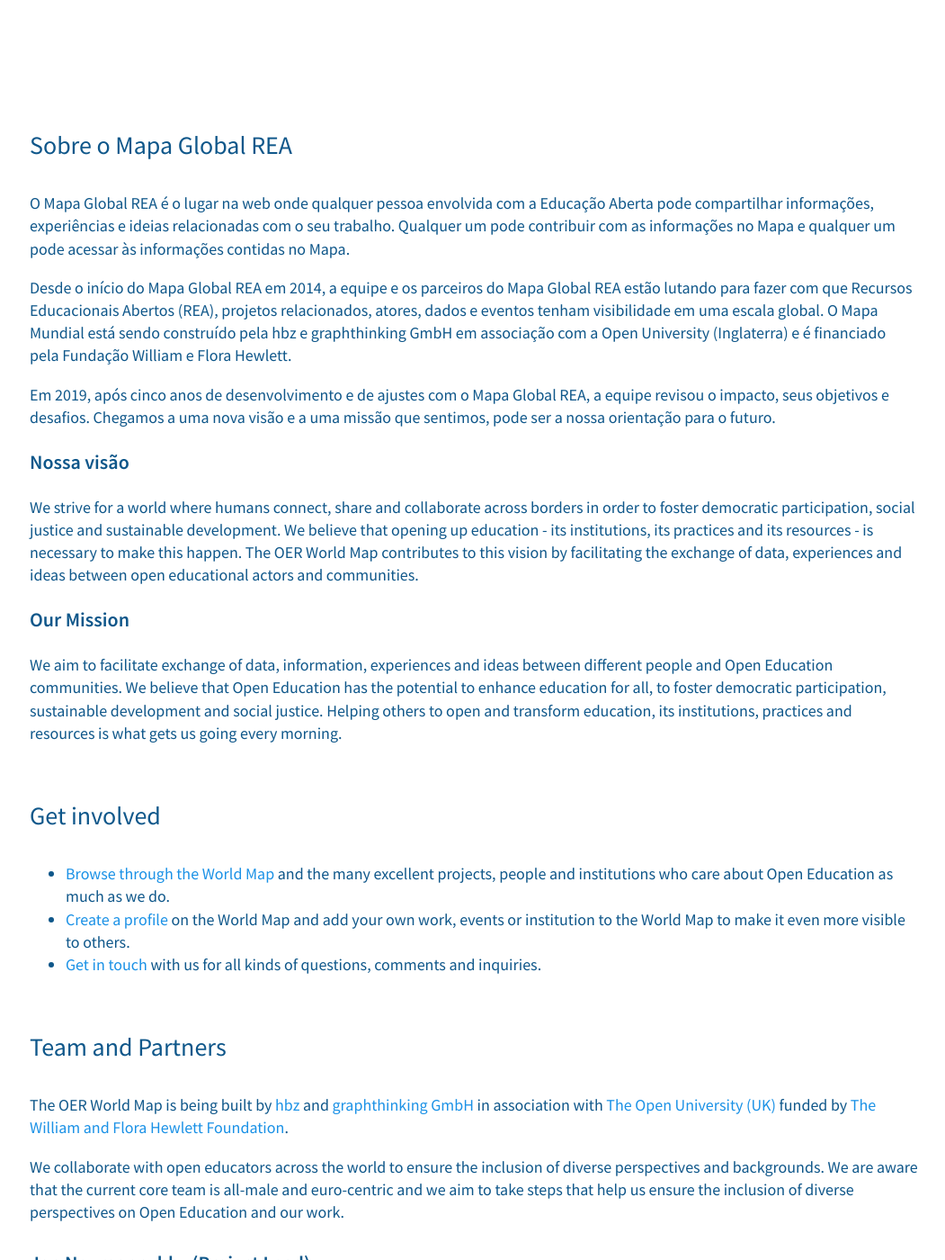
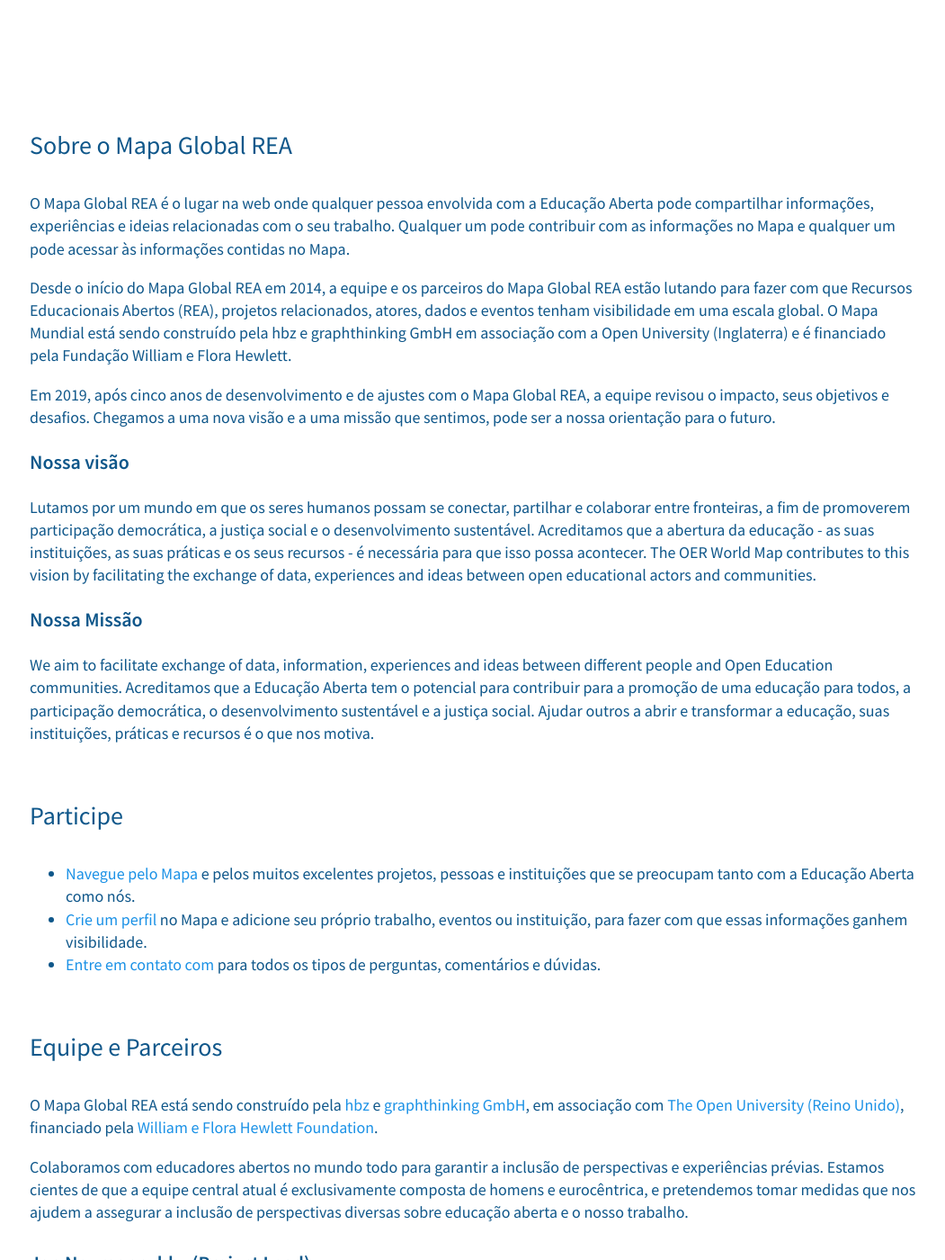
Before and after one commit to hbz/oerworldmap-ui, a Jekyll site: the page built from docs/about.pt.md, in a window 1280 px wide and 1400 px high. Shown: the whole window at 90% size, without its empty margins (113-1164 px from the left). Built offline with Jekyll 4.4.1, drawn with Linux system fonts in a browser that asks for light colours; nearby versions of some CDN libraries; comment, search, counter and statistics services are not loaded; a style sheet for code colours, icons or effects is not loaded.

Commit message:
New translations about.md (Portuguese, Brazilian)

```diff
--- a/docs/about.pt.md
+++ b/docs/about.pt.md
@@ -16,17 +16,17 @@
 
 ### Nossa visão
 
-We strive for a world where humans connect, share and collaborate across borders in order to foster democratic participation, social justice and sustainable development. We believe that opening up education - its institutions, its practices and its resources - is necessary to make this happen. The OER World Map contributes to this vision by facilitating the exchange of data, experiences and ideas between open educational actors and communities.
+Lutamos por um mundo em que os seres humanos possam se conectar, partilhar e colaborar entre fronteiras, a fim de promoverem participação democrática, a justiça social e o desenvolvimento sustentável. Acreditamos que a abertura da educação - as suas instituições, as suas práticas e os seus recursos - é necessária para que isso possa acontecer. The OER World Map contributes to this vision by facilitating the exchange of data, experiences and ideas between open educational actors and communities.
 
-### Our Mission
+### Nossa Missão
 
-We aim to facilitate exchange of data, information, experiences and ideas between different people and Open Education communities. We believe that Open Education has the potential to enhance education for all, to foster democratic participation, sustainable development and social justice. Helping others to open and transform education, its institutions, practices and resources is what gets us going every morning.
+We aim to facilitate exchange of data, information, experiences and ideas between different people and Open Education communities. Acreditamos que a Educação Aberta tem o potencial para contribuir para a promoção de uma educação para todos, a participação democrática, o desenvolvimento sustentável e a justiça social. Ajudar outros a abrir e transformar a educação, suas instituições, práticas e recursos é o que nos motiva.
 
-## Get involved
+## Participe
 
-- [Browse through the World Map](https://oerworldmap.org/resource/) and the many excellent projects, people and institutions who care about Open Education as much as we do.
-- [Create a profile](https://oerworldmap.org/auth/realms/oerworldmap/login-actions/registration?client_id=account&tab_id=Xzm_Qs0qD4g) on the World Map and add your own work, events or institution to the World Map to make it even more visible to others.
-- [Get in touch](mailto:info@oerworldmap.org) with us for all kinds of questions, comments and inquiries.
+- [Navegue pelo Mapa](https://oerworldmap.org/resource/) e pelos muitos excelentes projetos, pessoas e instituições que se preocupam tanto com a Educação Aberta como nós.
+- [Crie um perfil](https://oerworldmap.org/auth/realms/oerworldmap/login-actions/registration?client_id=account&tab_id=Xzm_Qs0qD4g) no Mapa e adicione seu próprio trabalho, eventos ou instituição, para fazer com que essas informações ganhem visibilidade.
+- [Entre em contato com](mailto:info@oerworldmap.org) para todos os tipos de perguntas, comentários e dúvidas.
 
 <!-- ## Impressions
 
@@ -34,11 +34,11 @@
 *https://twitter.com/philosopher1978/status/1115602400507621380*
 <br style="clear:both;"> -->
 
-## Team and Partners
+## Equipe e Parceiros
 
-The OER World Map is being built by [hbz](http://www.hbz-nrw.de) and [graphthinking GmbH](http://www.graphthinking.com) in association with [The Open University (UK)](http://www.open.ac.uk/) funded by [The William and Flora Hewlett Foundation](http://www.hewlett.org/).
+O Mapa Global REA está sendo construído pela [ hbz](http://www.hbz-nrw.de) e [ graphthinking GmbH](http://www.graphthinking.com), em associação com [ The Open University (Reino Unido)](http://www.open.ac.uk/), financiado pela [ William e Flora Hewlett Foundation](http://www.hewlett.org/).
 
-We collaborate with open educators across the world to ensure the inclusion of diverse perspectives and backgrounds. We are aware that the current core team is all-male and euro-centric and we aim to take steps that help us ensure the inclusion of diverse perspectives on Open Education and our work.
+Colaboramos com educadores abertos no mundo todo para garantir a inclusão de perspectivas e experiências prévias. Estamos cientes de que a equipe central atual é exclusivamente composta de homens e eurocêntrica, e pretendemos tomar medidas que nos ajudem a assegurar a inclusão de perspectivas diversas sobre educação aberta e o nosso trabalho.
 
 #### Jan Neumann, hbz (Project Lead)
 
```
